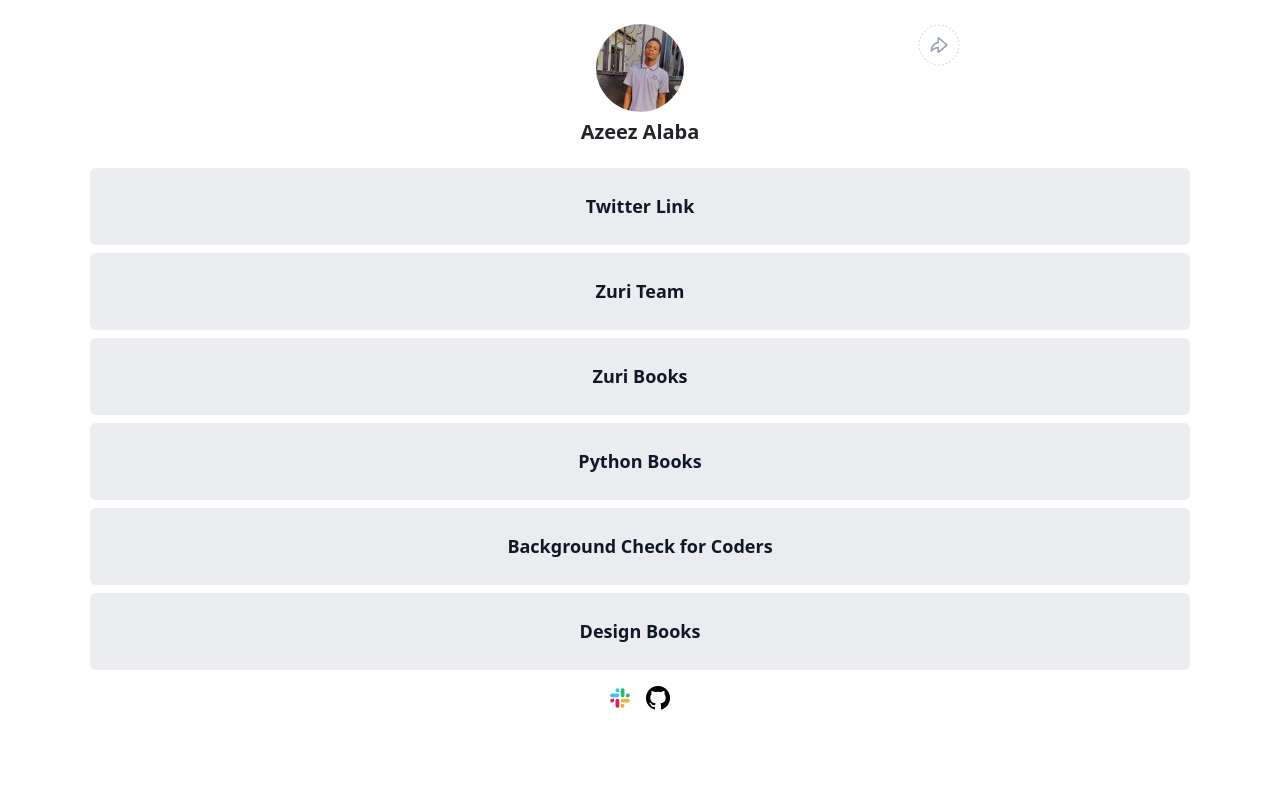
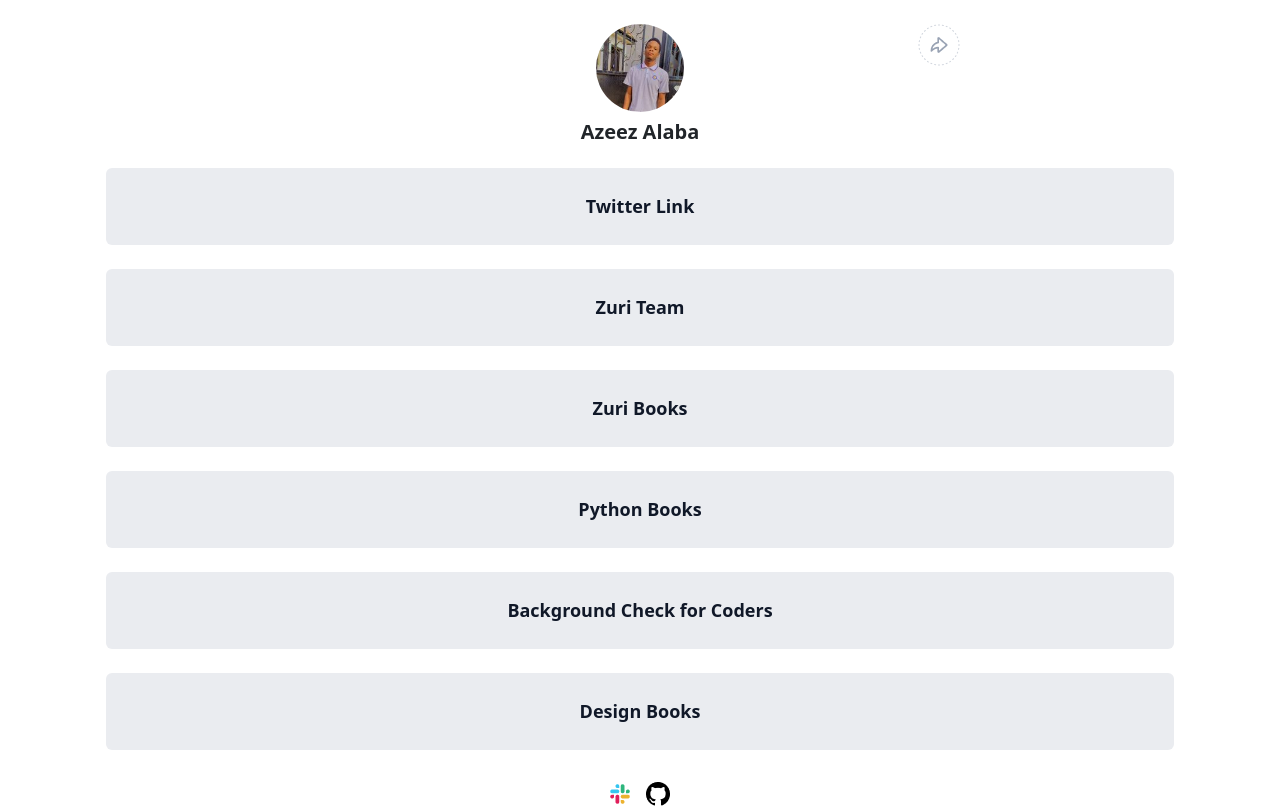
Before and after one commit to alaba-web/Static-page, a React (Create React App) app: page / in a window 1280 px wide. Shown: the top 808 px of the page. Built offline with nearby package versions, Linux system fonts and the light colour scheme.

Commit message:
added titles to the anchor element

```diff
--- a/src/components/staticPage.jsx
+++ b/src/components/staticPage.jsx
@@ -43,7 +43,7 @@ class Static extends Component {
 
           <a
             href="https://twitter.com/azeez_alaba"
-            className="btn  m-2"
+            className="btn  m-4"
             type="button"
           >
             Twitter Link
@@ -51,7 +51,7 @@ class Static extends Component {
 
           <a
             href="https://training.zuri.team/"
-            className="btn  m-2"
+            className="btn  m-4"
             id="btn_zuri"
             type="button"
           >
@@ -60,36 +60,40 @@ class Static extends Component {
 
           <a
             href="http://books.zuri.team"
-            className="btn  m-2"
+            className="btn  m-4"
             id="books"
             type="button"
+            title="This is where i find books about design and coding"
           >
             Zuri Books
           </a>
 
           <a
             href="https://books.zuri.team/python-for-beginners?ref_id=<Alaba>"
-            className="btn  m-2"
+            className="btn  m-4"
             id="book_python"
             type="button"
+            title="This is where i feature in the interesting book"
           >
             Python Books
           </a>
 
           <a
             href="https://background.zuri.team "
-            className="btn  m-2"
+            className="btn  m-4"
             id="pitch"
             type="button"
+            title="I pitch a service for doing background checks on coders. My service is great and pocket friendly"
           >
             Background Check for Coders
           </a>
 
           <a
             href="https://books.zuri.team/design-rules "
-            className="btn  m-2"
+            className="btn  m-4"
             id="book_design"
             type="button"
+            title="I pitch the free design book offered by Zuri"
           >
             Design Books
           </a>
@@ -97,7 +101,9 @@ class Static extends Component {
           <div>
             <div className="text-center">
               <img src={slack} className="m-2" />
-              <img src={github} className="m-2" />
+              <a href="https://github.com/alaba-web/Static-page">
+                <img src={github} className="m-2" />
+              </a>
             </div>
           </div>
           <footer className="footer">
```
